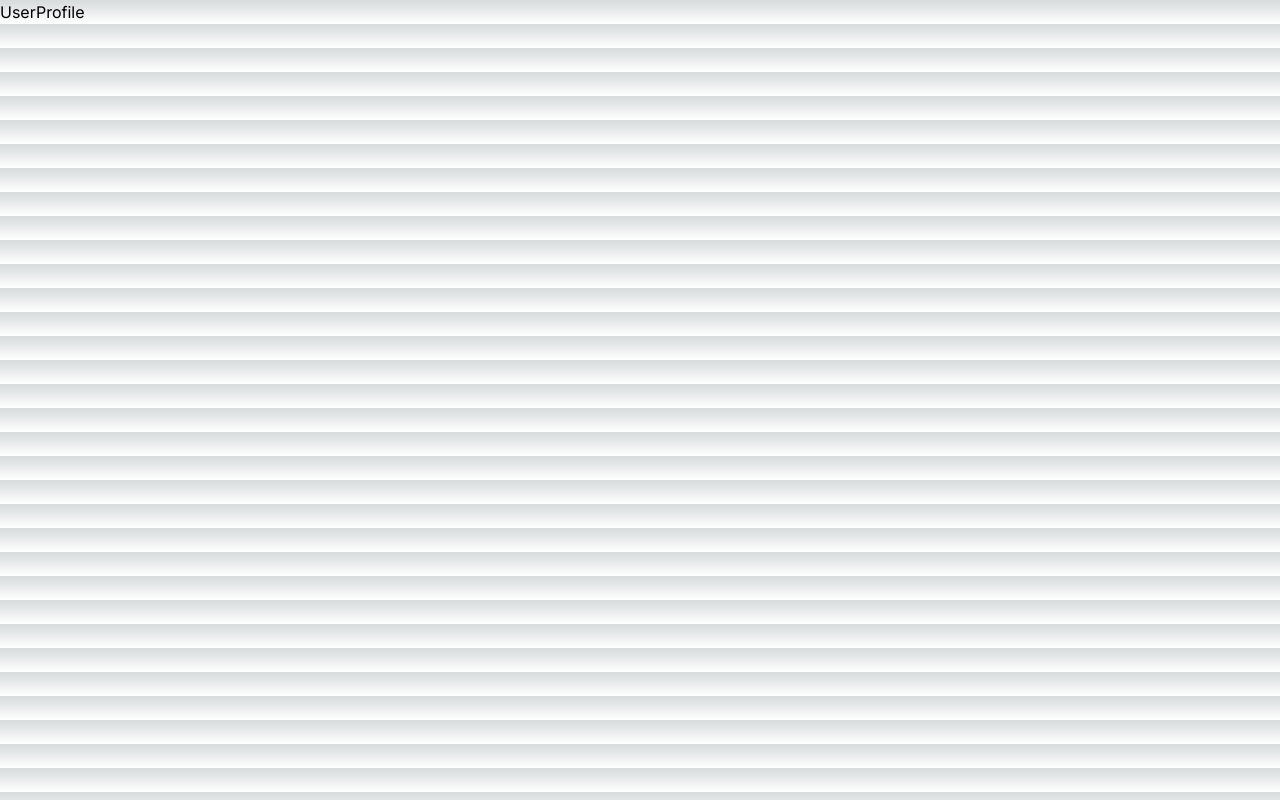
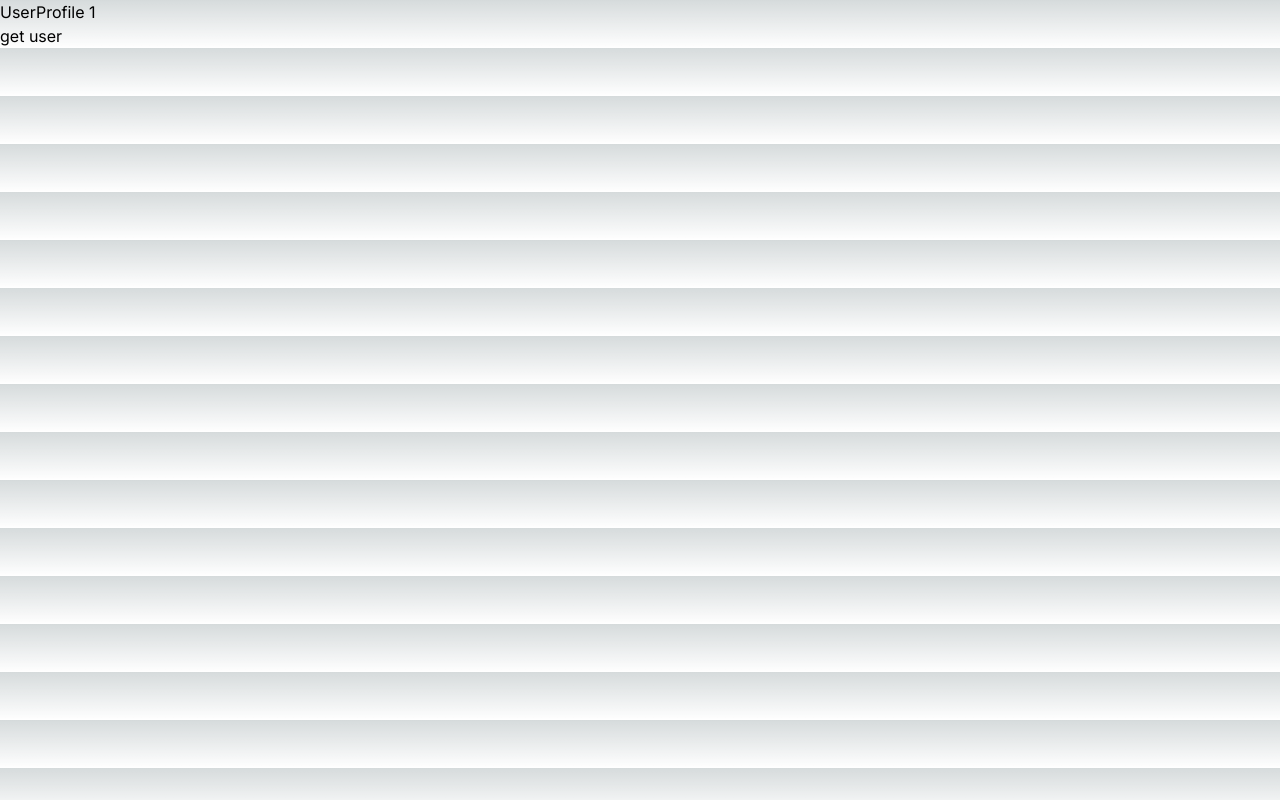
Before and after one commit to diegoengelhard/NextJS-Auth-App, a Next.js app in the folder auth-app/: page /profile/1 in a window 1280 px wide. Built offline with nearby package versions, Linux system fonts and the light colour scheme.

Commit message:
Add: Get data from api in client

```diff
--- a/auth-app/src/app/(pages)/profile/[id]/page.tsx
+++ b/auth-app/src/app/(pages)/profile/[id]/page.tsx
@@ -1,9 +1,11 @@
+"use client";
 import React from 'react'
 
 // Import componets
 import UserProfile from '../../../../components/UserProfile';
 
 const UserProfilePage = () => {
+
     return (
         <section>
             <UserProfile />
--- a/auth-app/src/components/UserProfile.tsx
+++ b/auth-app/src/components/UserProfile.tsx
@@ -1,8 +1,30 @@
-import React from 'react'
+import React, {useState} from 'react'
+import { useParams, useRouter } from 'next/navigation';
+import Link from "next/link";
+import axios from "axios";
+
+// Import toast
+import { toast } from 'react-toastify';
 
 const UserProfile = () => {
+    const params = useParams();
+    console.log(params.id);
+
+    const router = useRouter()
+    const [data, setData] = useState("")
+
+    const getUserDetails = async () => {
+        const res = await axios.get(`/api/profile/${params.id}`)
+        console.log('user data', res.data);
+        // setData(res.data.data._id)
+    }
+
+
     return (
-        <div>UserProfile</div>
+       <>
+            <div>UserProfile {params.id}</div>
+            <button onClick={getUserDetails}>get user</button>
+       </>
     )
 }
 
```
